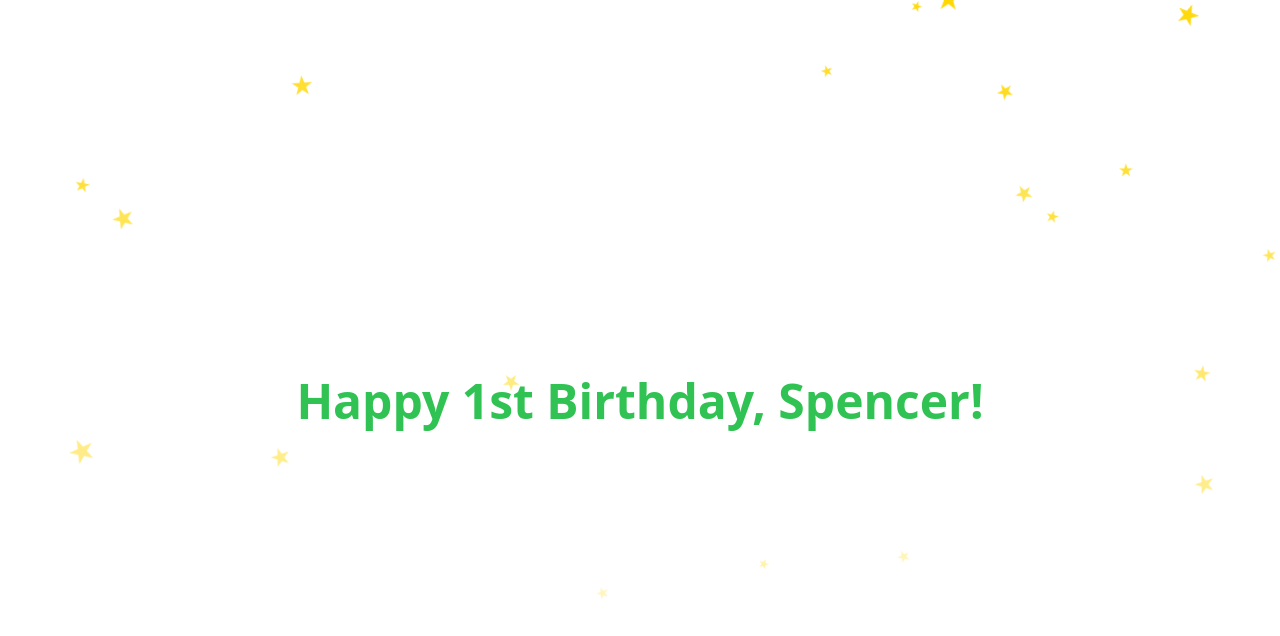
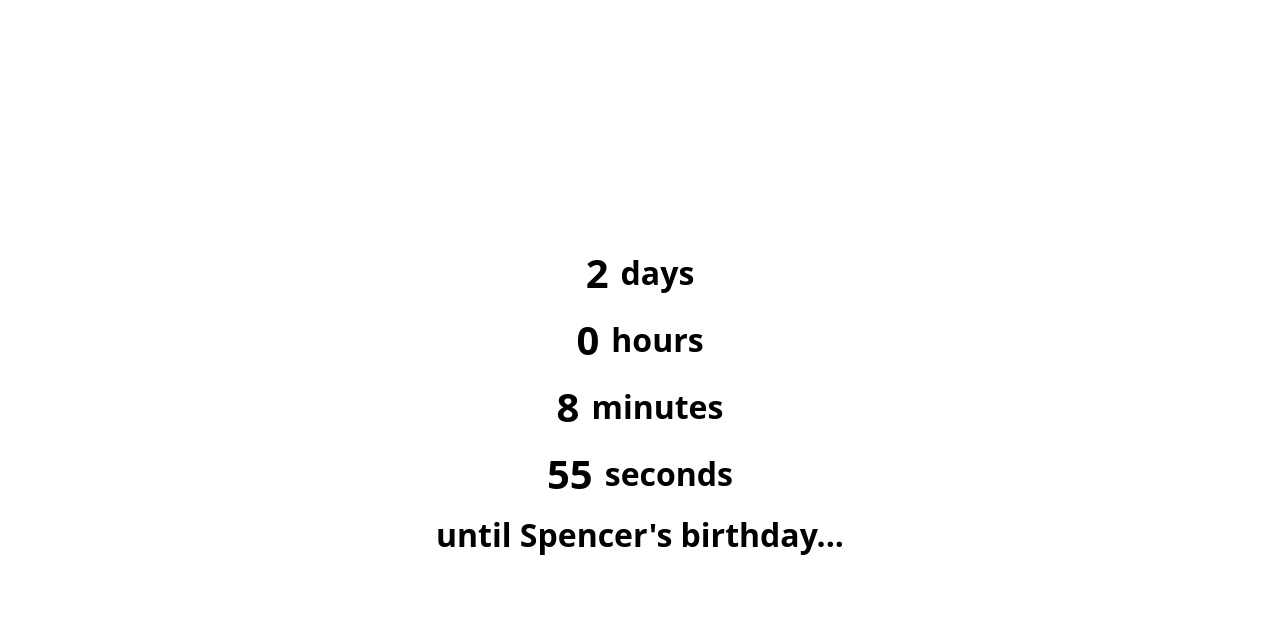
Before and after one commit to bmerrick22/happy-birthday-spencer, a plain HTML site: page index.html in a window 1280 px wide. Drawn offline with Linux system fonts and the light colour scheme.

Commit message:
turn off test mode

```diff
--- a/index.html
+++ b/index.html
@@ -137,7 +137,7 @@
   </main>
 
   <script>
-    const TEST_MODE = true; // toggle true to force birthday screen
+    const TEST_MODE = false; // toggle true to force birthday screen
     const BIRTHDAY_MONTH = 10; // November (0-based)
     const BIRTHDAY_DAY = 2;
     const BIRTH_YEAR_START = 2024;
```
